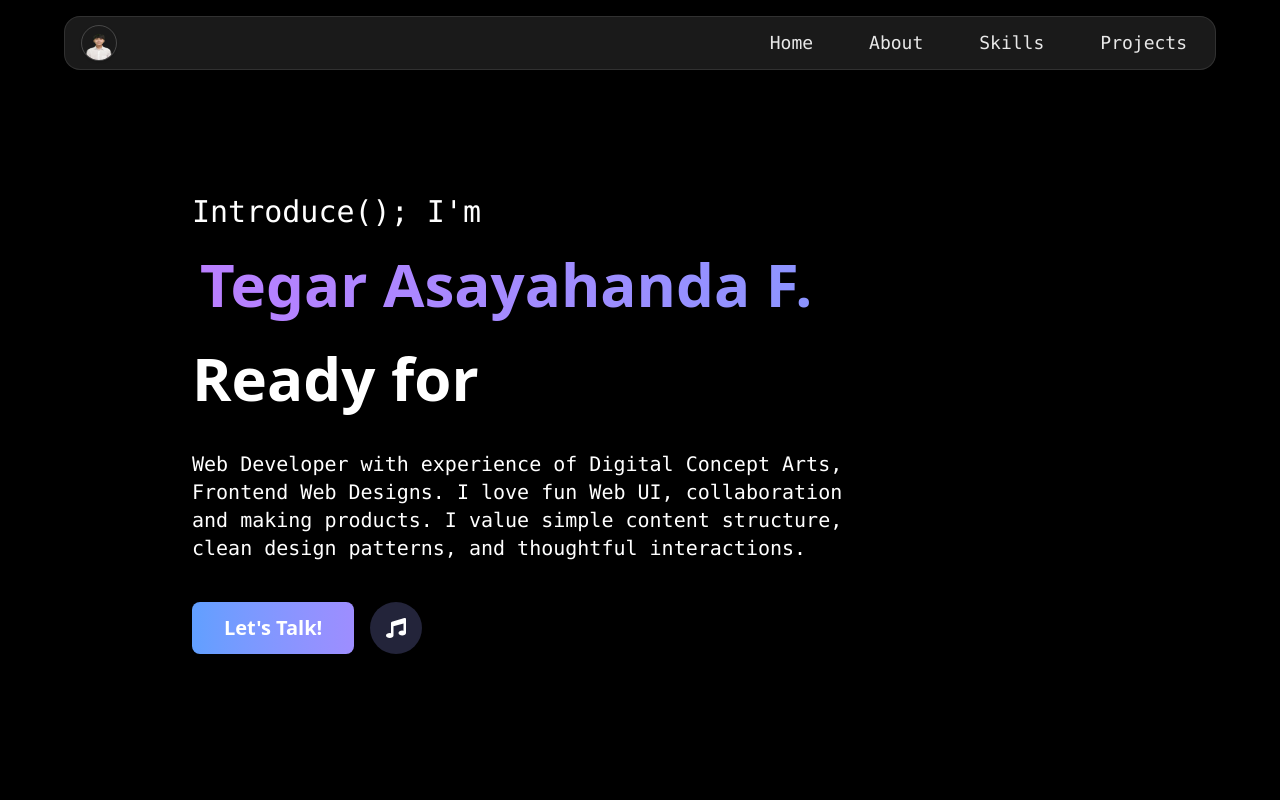
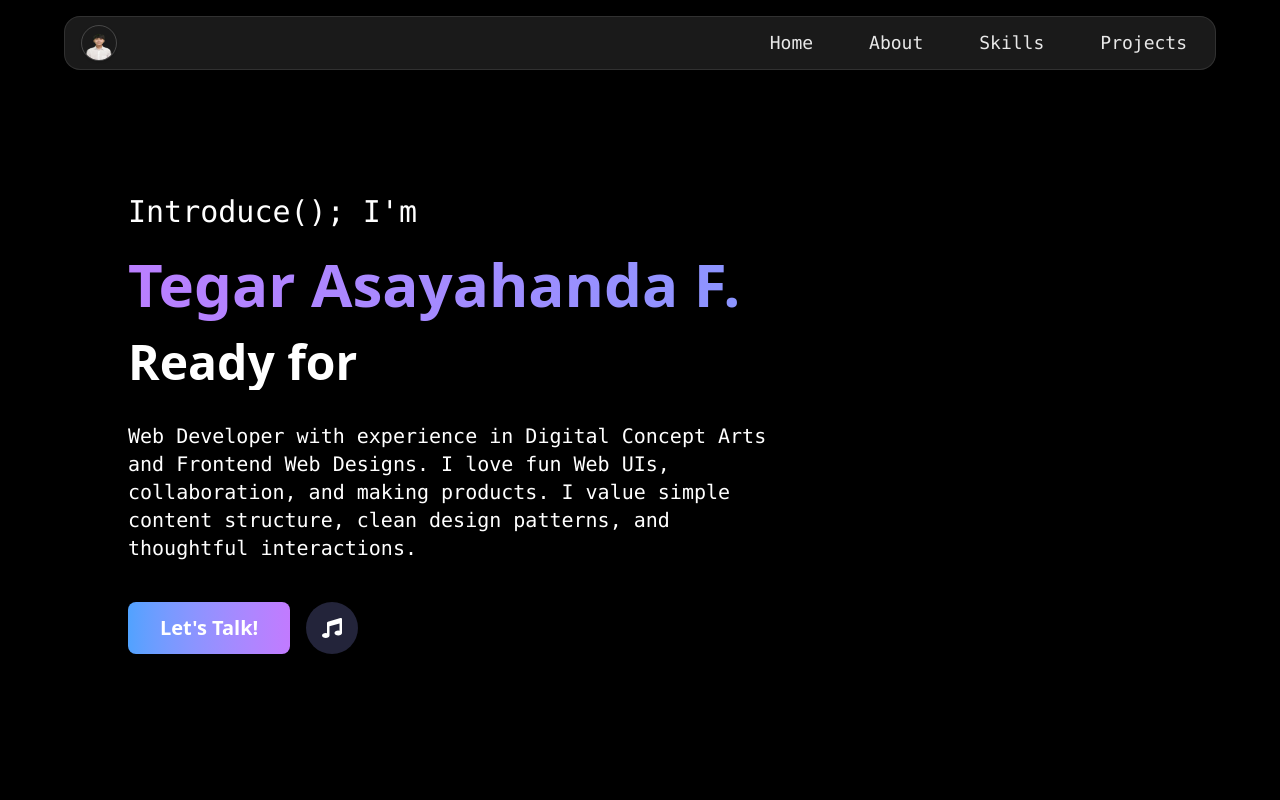
Before and after one commit to asayahandatgr/myportofolio, a React (Vite) app: page / in a window 1280 px wide. Shown: the top 800 px of the page. Built offline with nearby package versions, Linux system fonts and the light colour scheme.

Commit message:
Fix UI Hero Section

```diff
--- a/src/components/Hero/Hero.jsx
+++ b/src/components/Hero/Hero.jsx
@@ -1,12 +1,12 @@
 import React from "react";
 import { FaMusic } from "react-icons/fa";
-import RotatingText from "../../ui/TextAnimations/RotatingText/RotatingText"
+import RotatingText from "../../ui/TextAnimations/RotatingText/RotatingText";
 import AnimatedContent from "../../ui/Animations/AnimatedContent/AnimatedContent";
 
 const HeroSection = () => {
   return (
-    <section className="bg-black w-full min-h-screen flex flex-col justify-center px-4 py-20 pt-32">
-      <div className="max-w-4xl w-full mx-auto flex flex-col gap-8">
+    <section className="bg-black w-full min-h-screen flex items-center px-4 pt-32 pb-20">
+      <div className="max-w-5xl w-full mx-auto flex flex-col gap-8">
         <AnimatedContent
           distance={150}
           direction="horizontal"
@@ -19,36 +19,45 @@ const HeroSection = () => {
           threshold={0.2}
           delay={0}
         >
-          {/* Main Content */}
           <div className="text-start w-full flex flex-col items-start">
-            <h2 className="font-mono text-white text-2xl md:text-3xl mb-4">Introduce(); I'm</h2>
-            <h1 className="text-6xl md:text-6xl font-extrabold bg-gradient-to-r from-purple-400 to-blue-400 text-transparent bg-clip-text mb-4 px-2 py-2 animate-gradient-x">
+            {/* Intro */}
+            <h2 className="font-mono text-white text-xl sm:text-2xl md:text-3xl mb-4">
+              Introduce(); I'm
+            </h2>
+
+            {/* Nama */}
+            <h1 className="text-3xl sm:text-5xl md:text-6xl font-extrabold bg-gradient-to-r from-purple-400 to-blue-400 text-transparent bg-clip-text mb-4 py-2 animate-gradient-x">
               Tegar Asayahanda F.
             </h1>
-            <h2 className="text-5xl md:text-6xl font-extrabold text-white mb-8 flex items-center gap-2">
+
+            {/* Ready for + Rotating Text */}
+            <h2 className="text-2xl sm:text-3xl md:text-5xl font-extrabold text-white mb-8 flex flex-nowrap items-baseline gap-2 whitespace-nowrap overflow-hidden">
               Ready for
               <RotatingText
-                texts={['Web Developer', 'Web Design', 'UI UX Design']}
-                mainClassName="w-[500px] px-2 sm:px-2 md:px-3 font-extrabold overflow-hidden py-0.5 sm:py-1 md:py-2 rounded-lg"
-                staggerFrom={"last"}
+                texts={["Web Developer", "Web Design", "UI UX Design"]}
+                mainClassName="font-extrabold"
+                staggerFrom="last"
                 initial={{ y: "100%" }}
                 animate={{ y: 0 }}
                 exit={{ y: "-120%" }}
                 staggerDuration={0.025}
-                splitLevelClassName="overflow-hidden pb-0.5 sm:pb-1 md:pb-1"
+                splitLevelClassName="overflow-hidden pb-1"
                 transition={{ type: "spring", damping: 30, stiffness: 400 }}
                 rotationInterval={2000}
               />
             </h2>
-            <p className="font-mono text-lg md:text-xl text-white max-w-2xl mb-10">
-              Web Developer with experience of Digital Concept Arts, Frontend Web Designs. I love fun Web UI, collaboration and making products. I value simple content structure, clean design patterns, and thoughtful interactions.
+
+            {/* Deskripsi */}
+            <p className="font-mono text-base sm:text-lg md:text-xl text-white max-w-2xl mb-10">
+              Web Developer with experience in Digital Concept Arts and Frontend Web Designs. I love fun Web UIs, collaboration, and making products. I value simple content structure, clean design patterns, and thoughtful interactions.
             </p>
-            <div className="flex gap-4">
-              <button className="animate-gradient-x px-8 py-3 rounded-lg bg-gradient-to-r from-blue-400 to-purple-400 text-white font-semibold shadow-lg hover:scale-105 transition text-lg md:text-xl">
+
+            {/* Tombol CTA */}
+            <div className="flex flex-wrap gap-4">
+              <button className="px-6 sm:px-8 py-3 rounded-lg bg-gradient-to-r from-blue-400 to-purple-400 text-white font-semibold shadow-lg hover:scale-105 transition text-base sm:text-lg md:text-xl">
                 Let's Talk!
               </button>
-              {/* Icon buttons */}
-              <button className="p-4 rounded-full bg-[#23243a] text-white text-xl">
+              <button className="p-3 sm:p-4 rounded-full bg-[#23243a] text-white text-xl hover:scale-110 transition">
                 <FaMusic />
               </button>
             </div>
```
